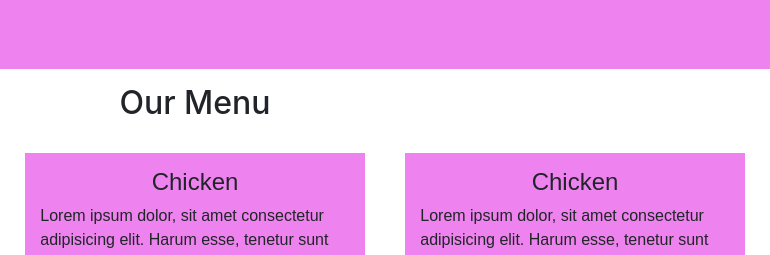
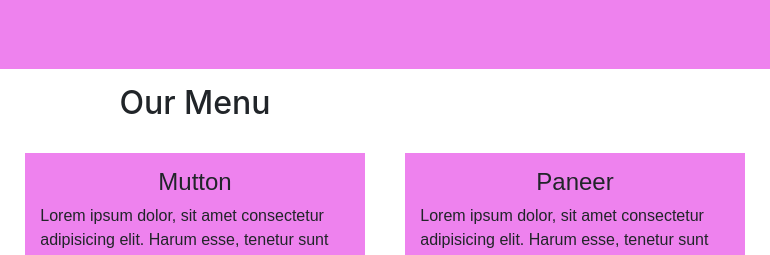
Before and after one commit to jk131297/coursera-test1, a plain HTML site: page module-3/index.html in a window 1280 px wide. Shown: the top 255 px of the page, 445-1215 px from the left. Drawn offline with nearby package versions, Linux system fonts and the light colour scheme.

Commit message:
last change made in assignment

```diff
--- a/module-3/index.html
+++ b/module-3/index.html
@@ -17,10 +17,10 @@
         </button>
         <div id="navbar1" class="collapse navbar-collapse">
             <ul id="nav1" class="navbar-nav d-sm-none">
-                <li class="nav-item text-center "><a href="#" class="nav-link">Chicken</a></li>
+                <li class="nav-item text-center "><a href="#para" class="nav-link">Chicken</a></li>
 
-                <li class="nav-item text-center"><a href="#" class="nav-link"><hr class="udr"> Paneer</a></li>
-                <li class="nav-item text-center"><a href="#" class="nav-link"><hr class="udr"> Mutton</a></li>
+                <li class="nav-item text-center"><a href="#para1" class="nav-link"><hr class="udr"> Paneer</a></li>
+                <li class="nav-item text-center"><a href="#para2" class="nav-link"><hr class="udr"> Mutton</a></li>
             </ul>
         </div>
     </nav>
@@ -49,13 +49,14 @@
                 corporis qui deserunt eum quos atque aliquam maiores, quam iste, voluptates nobis sequi maxime? Sed
                 fugiat quasi voluptates non dolore quam nemo! Corporis nisi blanditiis quisquam eligendi
                 rerum
+                s
             </p>
         </div>
     </div>
         <div id="card1" class="col-sm-6 col-md-4">
             <div class="bhindi">
                 <div>
-                <h4 class="text-center">Chicken</h4>
+                <h4 class="text-center">Mutton</h4>
             </div>
             <p  class="paar1 " id="para1">
                 Lorem ipsum dolor, sit amet consectetur adipisicing elit. Harum esse, tenetur sunt unde labore magnam
@@ -77,7 +78,7 @@
         <div id="card2" class="col-sm-12 col-md-4">
             <div class="bhindi">
             <div>
-                <h4 class="text-center">Chicken</h4>
+                <h4 class="text-center">Paneer</h4>
             </div>
             <p class="paar1" id="para2">
                 Lorem ipsum dolor, sit amet consectetur adipisicing elit. Harum esse, tenetur sunt unde labore magnam
```
